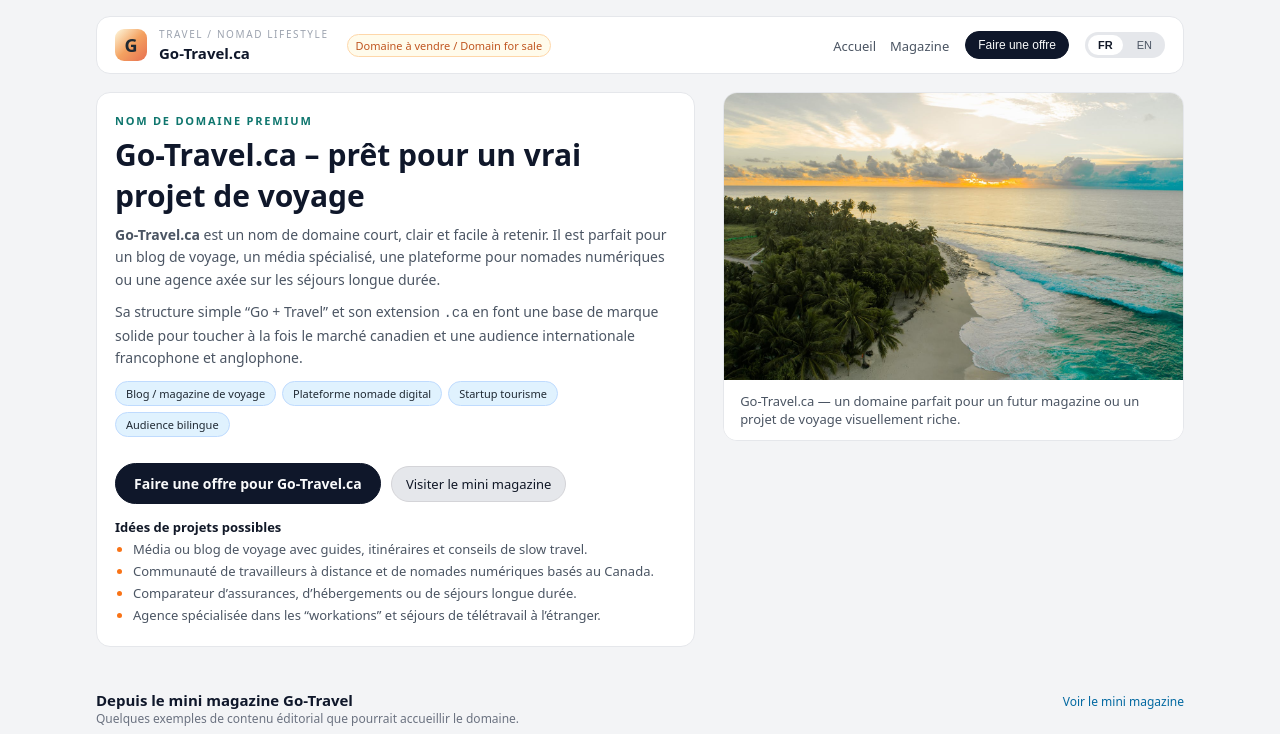
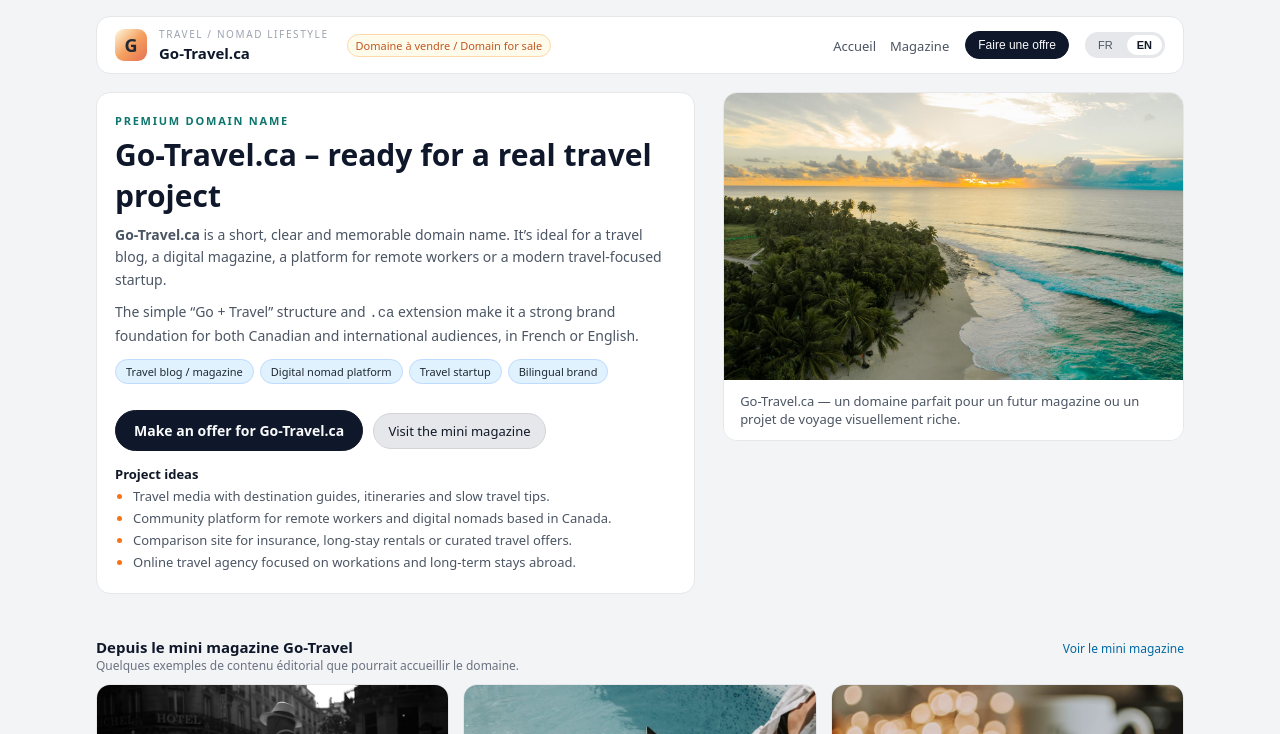
Before and after one commit to Joeside/go-travel-landing, a plain HTML site: page index.html in a window 1280 px wide. Both pictures are taken after a click on the button "EN". Shown: the top 734 px of the page. Drawn offline with Linux system fonts and the light colour scheme.

Commit message:
Repair toggle button and button hover

```diff
--- a/assets/css/site.css
+++ b/assets/css/site.css
@@ -111,10 +111,13 @@ body {
     background: #0f172a;
     color: #f9fafb;
     cursor: pointer;
+    transition: background 0.15s ease, transform 0.15s ease, box-shadow 0.15s ease;
 }
 
 .nav-cta:hover {
     background: #111827;
+    transform: translateY(-1px);
+    box-shadow: 0 4px 10px rgba(15, 23, 42, 0.25);
 }
 
 .lang-toggle {
--- a/assets/js/site.js
+++ b/assets/js/site.js
@@ -87,23 +87,39 @@
     const contactFr = document.getElementById("contact-fr");
     const contactEn = document.getElementById("contact-en");
 
-    if (!btnFr || !btnEn || !heroFr || !heroEn || !contactFr || !contactEn) return;
+    // On exige seulement les boutons + blocs hero
+    if (!btnFr || !btnEn || !heroFr || !heroEn) return;
 
-    btnFr.addEventListener("click", function () {
+    function showFr() {
         btnFr.classList.add("active");
         btnEn.classList.remove("active");
+
         heroFr.style.display = "block";
         heroEn.style.display = "none";
-        contactFr.style.display = "block";
-        contactEn.style.display = "none";
-    });
 
-    btnEn.addEventListener("click", function () {
+        // Si les blocs contact existent sur la page, on les bascule aussi
+        if (contactFr && contactEn) {
+            contactFr.style.display = "block";
+            contactEn.style.display = "none";
+        }
+    }
+
+    function showEn() {
         btnEn.classList.add("active");
         btnFr.classList.remove("active");
+
         heroEn.style.display = "block";
         heroFr.style.display = "none";
-        contactEn.style.display = "block";
-        contactFr.style.display = "none";
-    });
+
+        if (contactFr && contactEn) {
+            contactEn.style.display = "block";
+            contactFr.style.display = "none";
+        }
+    }
+
+    btnFr.addEventListener("click", showFr);
+    btnEn.addEventListener("click", showEn);
+
+    // État initial
+    showFr();
 })();
```
Also changed, not shown: index.html (+1 -1 lines).
